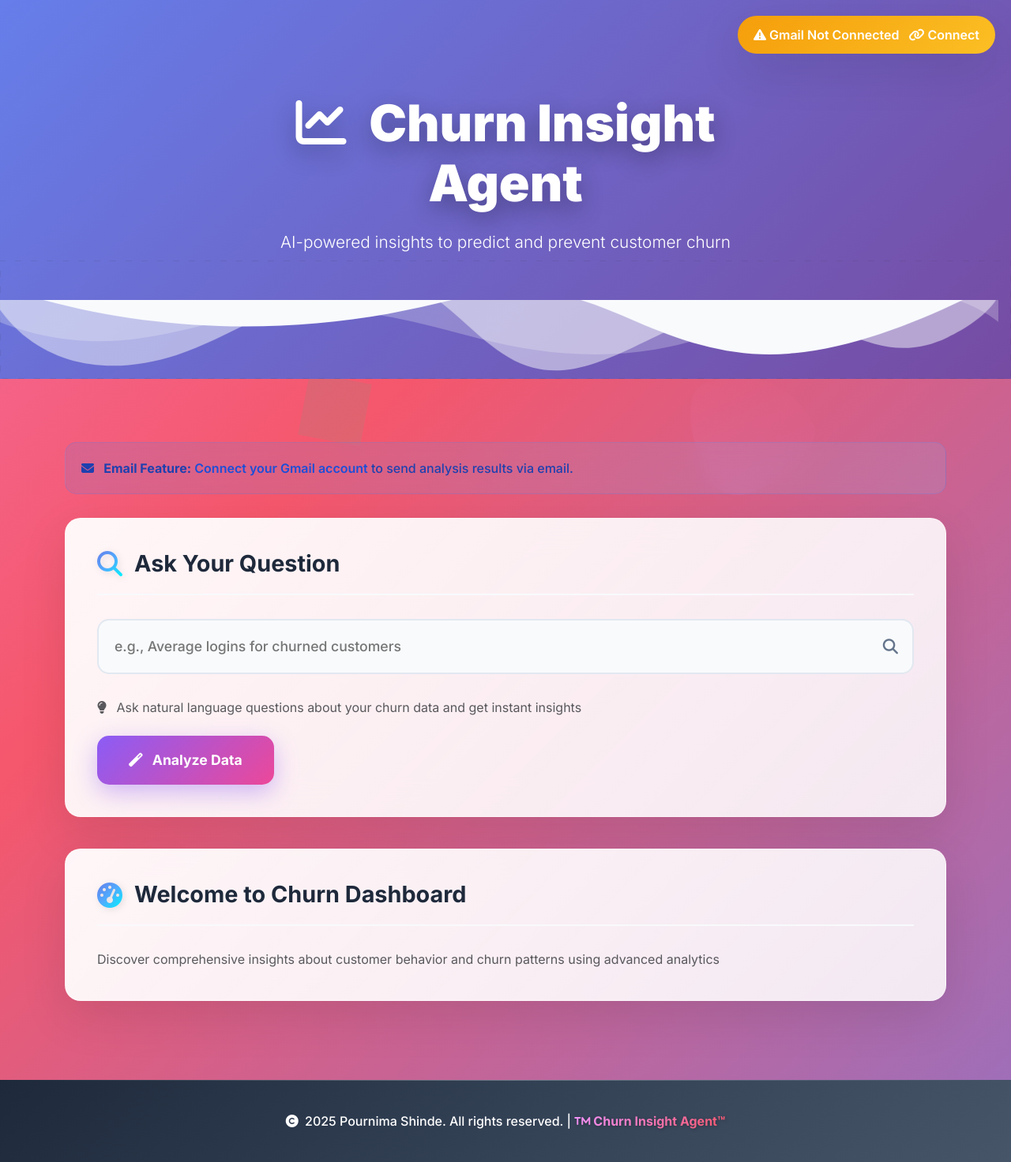
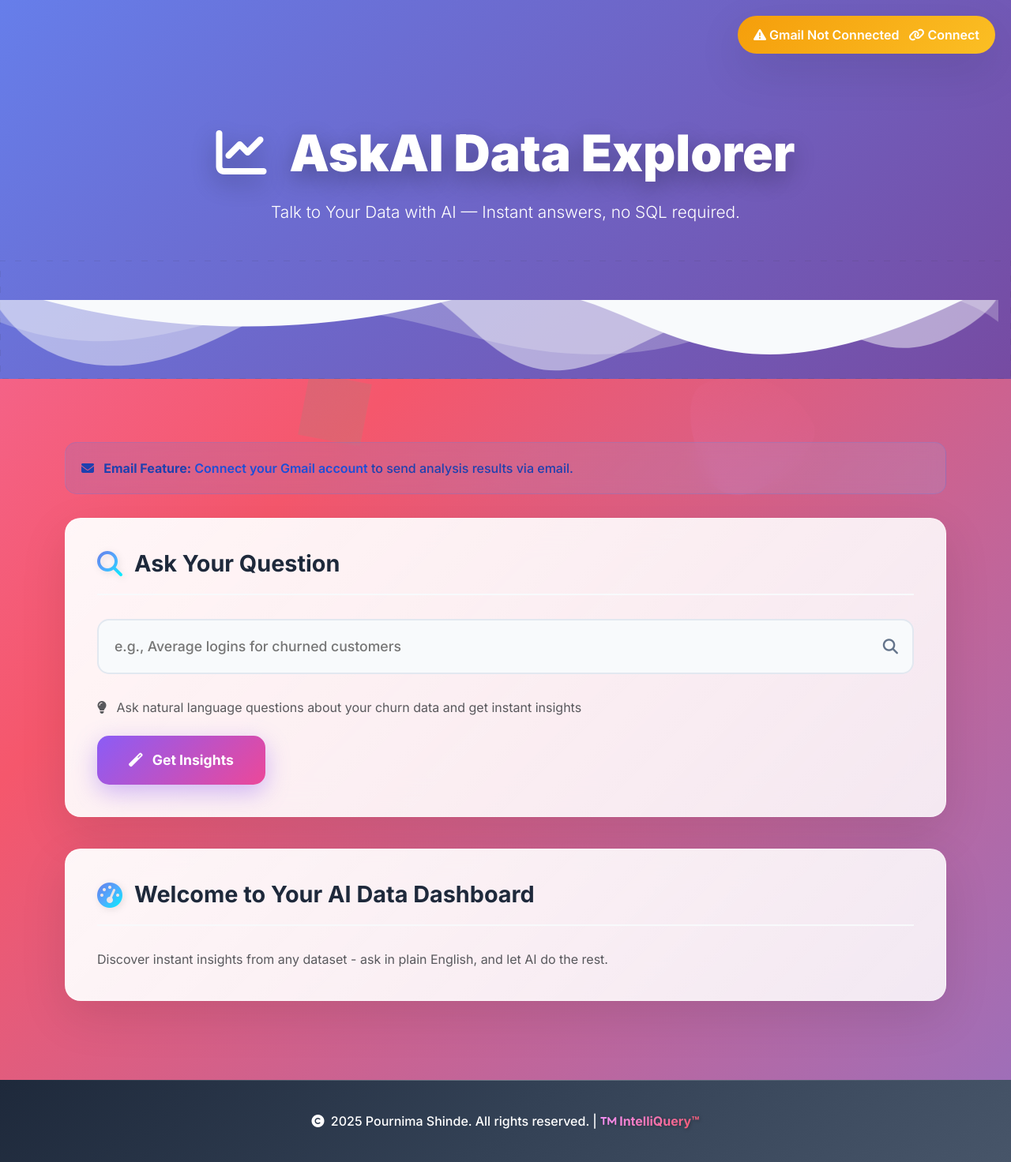
Before and after one commit to pournima98/SQL-translater, a Flask app: page / in a window 1280 px wide. Shown: the whole page at 79% size. Run offline with Flask 3, Linux system fonts and the light colour scheme.

Commit message:
frontend changed churn removed

```diff
--- a/app.py
+++ b/app.py
@@ -578,7 +578,7 @@ def compose_email():
 
     if has_analysis_data:
         default_message = "Please find the data analysis results attached."
-        analysis_summary = "Chart available for attachment" if has_chart else "Query ready"
+        analysis_summary = "Your chart is ready — attach it to share instantly." if has_chart else "Query ready"
     else:
         default_message = "Please run a data analysis query first."
         analysis_summary = None
--- a/templates/compose_email.html
+++ b/templates/compose_email.html
@@ -662,7 +662,7 @@
                         Compose Report Email
                     </h1>
                     <p class="hero-subtitle">
-                        Share your churn analysis results with professional formatting
+                        Share your AI-powered data insights with professional formatting
                     </p>
                 </div>
             </div>
@@ -715,7 +715,7 @@
                 <!-- Subject -->
                 <div class="form-floating">
                     <input type="text" class="form-control" id="subject" name="subject"
-                           placeholder="Email subject" value="Churn Analysis Report - {{ 'Query Results' if has_analysis_data else 'Report' }}" required>
+                           placeholder="Email subject" value="Data Analysis Report - {{ 'Query Results' if has_analysis_data else 'Report' }}" required>
                     <label for="subject"><i class="fas fa-tag me-2"></i>Subject</label>
                 </div>
 
--- a/templates/index.html
+++ b/templates/index.html
@@ -587,10 +587,10 @@
         <div class="col-lg-8">
           <h1 class="hero-title">
             <i class="fas fa-chart-line me-3"></i>
-            Churn Insight Agent
+            AskAI Data Explorer
           </h1>
           <p class="hero-subtitle">
-            AI-powered insights to predict and prevent customer churn
+            Talk to Your Data with AI — Instant answers, no SQL required.
           </p>
         </div>
       </div>
@@ -632,7 +632,7 @@
         </p>
         <button type="submit" class="btn-analyze" onclick="scrollToResults()">
           <i class="fas fa-magic me-2"></i>
-          Analyze Data
+          Get Insights
         </button>
       </form>
     </div>
@@ -641,10 +641,10 @@
     <div class="modern-card">
       <div class="card-header-modern">
         <i class="fas fa-tachometer-alt"></i>
-        <h3>Welcome to Churn Dashboard</h3>
+        <h3>Welcome to Your AI Data Dashboard</h3>
       </div>
       <p class="text-muted mb-0">
-        Discover comprehensive insights about customer behavior and churn patterns using advanced analytics
+        Discover instant insights from any dataset - ask in plain English, and let AI do the rest.
       </p>
     </div>
 
@@ -736,7 +736,7 @@
         <p class="mb-0">
           <i class="fas fa-copyright me-1"></i> 2025 Pournima Shinde. All rights reserved. |
           <span class="trademark">
-            <i class="fas fa-trademark me-1"></i>Churn Insight Agent™
+            <i class="fas fa-trademark me-1"></i>IntelliQuery™
           </span>
         </p>
       </div>
```
